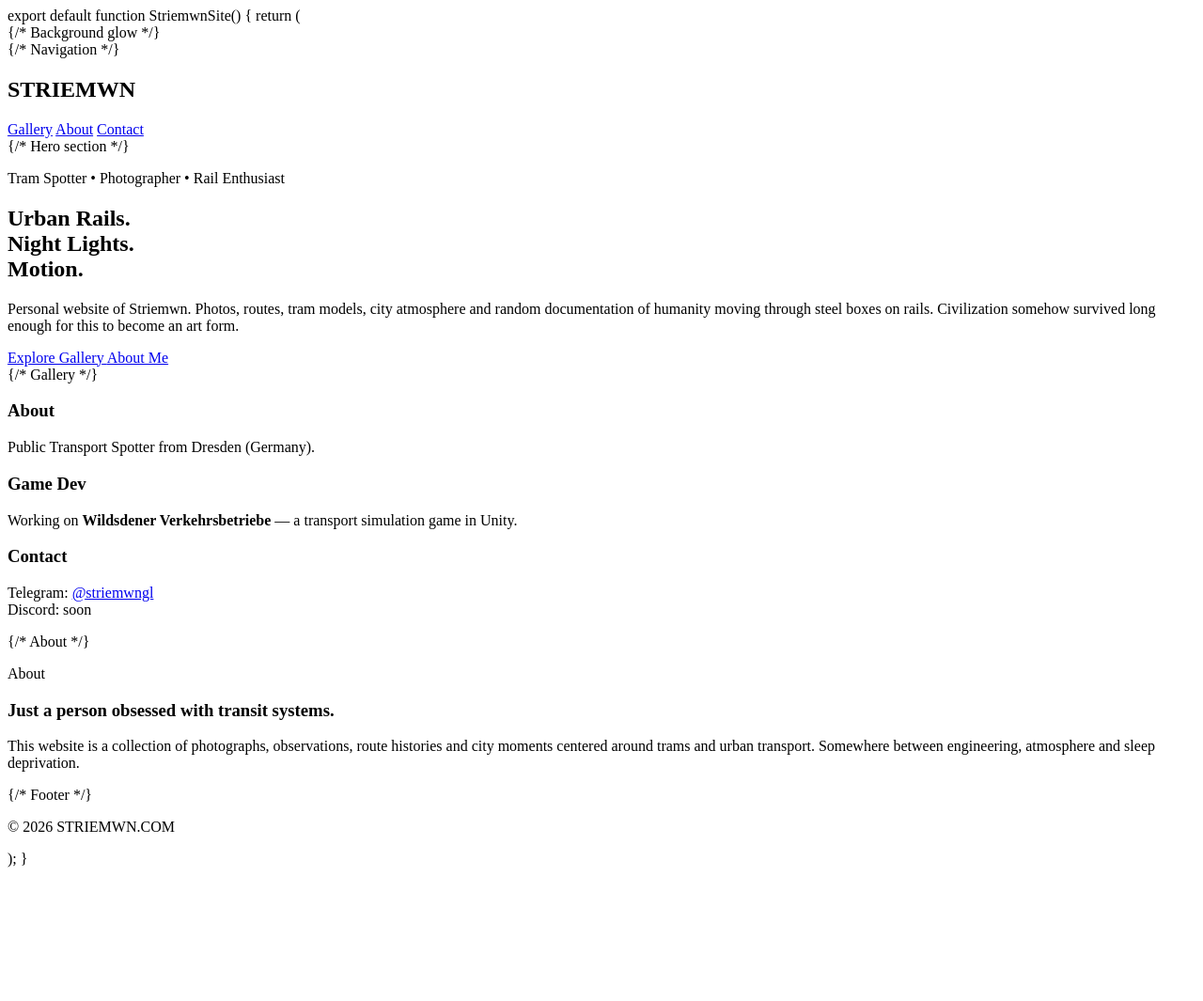
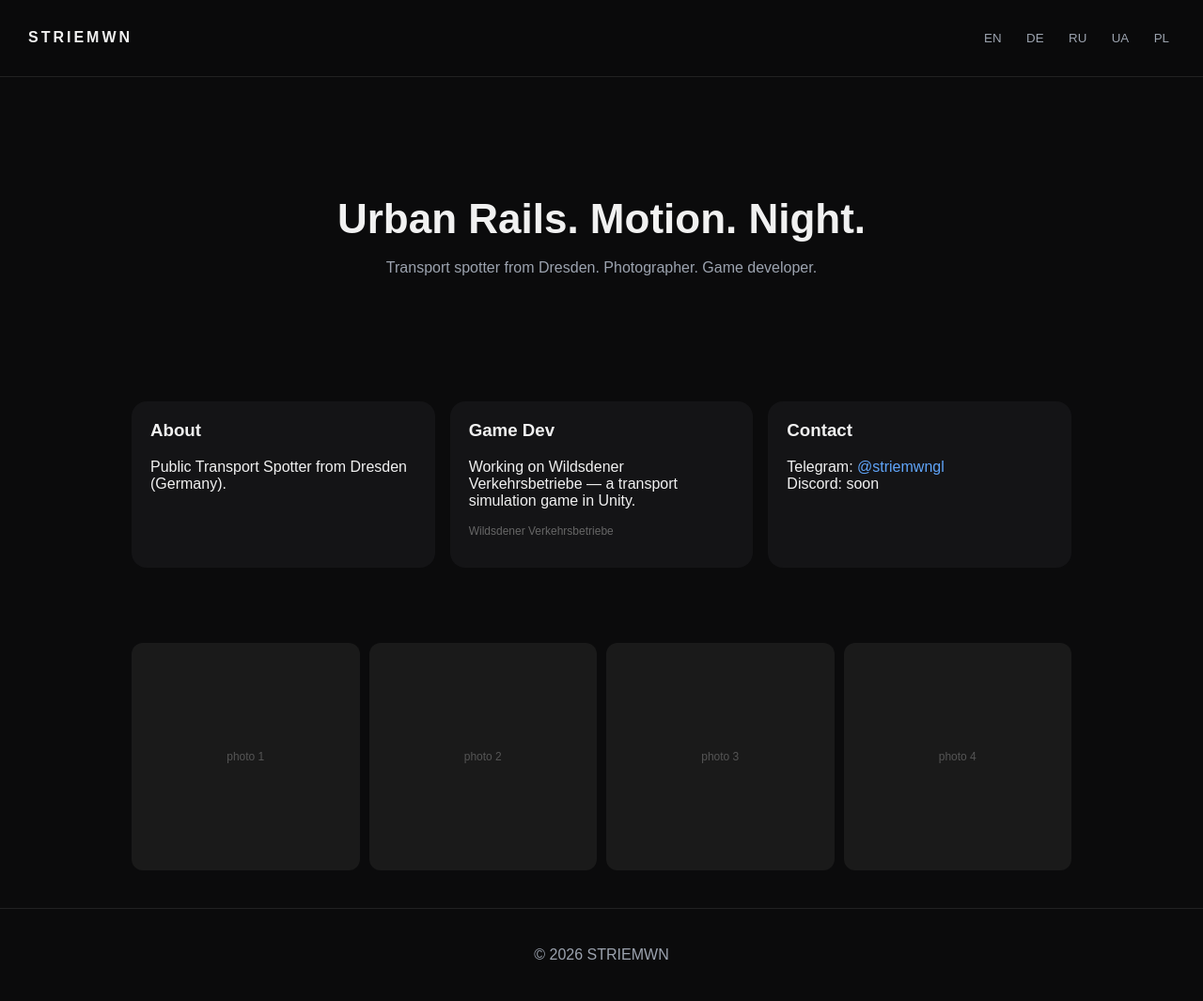
Before and after one commit to striemwn/striemwn.github.io, a plain HTML site: page index.html in a window 1280 px wide. Shown: the whole page at 94% size. Before the commit the page ends 931 px from the top, so only its background shows below. Drawn offline with Linux system fonts and the light colour scheme.

Commit message:
Update index.html

```diff
--- a/index.html
+++ b/index.html
@@ -1,106 +1,239 @@
-export default function StriemwnSite() { return ( <main className="min-h-screen bg-black text-white overflow-hidden"> {/* Background glow */} <div className="absolute inset-0 bg-[radial-gradient(circle_at_top,rgba(0,120,255,0.25),transparent_40%)]" />
+<!DOCTYPE html>
+<html lang="en">
+<head>
+<meta charset="UTF-8" />
+<meta name="viewport" content="width=device-width, initial-scale=1.0"/>
+<title>STRIEMWN</title>
 
-{/* Navigation */}
-  <nav className="relative z-10 flex items-center justify-between px-8 py-6 border-b border-white/10 backdrop-blur-sm">
-    <h1 className="text-2xl font-bold tracking-widest">STRIEMWN</h1>
+<style>
+:root{
+  --bg:#0b0b0c;
+  --card:#141416;
+  --text:#f1f1f1;
+  --muted:#9ca3af;
+  --accent:#60a5fa;
+}
 
-    <div className="flex gap-6 text-sm text-white/70">
-      <a href="#gallery" className="hover:text-white transition">Gallery</a>
-      <a href="#about" className="hover:text-white transition">About</a>
-      <a href="#contact" className="hover:text-white transition">Contact</a>
-    </div>
-  </nav>
+body{
+  margin:0;
+  font-family: Arial, sans-serif;
+  background:var(--bg);
+  color:var(--text);
+}
 
-  {/* Hero section */}
-  <section className="relative z-10 flex flex-col items-center justify-center text-center px-6 py-32">
-    <p className="uppercase tracking-[0.4em] text-blue-400 text-sm mb-4">
-      Tram Spotter • Photographer • Rail Enthusiast
+/* NAV */
+nav{
+  display:flex;
+  justify-content:space-between;
+  align-items:center;
+  padding:18px 30px;
+  border-bottom:1px solid #222;
+  position:sticky;
+  top:0;
+  background:rgba(11,11,12,0.85);
+  backdrop-filter: blur(10px);
+}
+
+nav h1{
+  font-size:16px;
+  letter-spacing:3px;
+}
+
+.lang button{
+  background:none;
+  border:none;
+  color:var(--muted);
+  margin-left:10px;
+  cursor:pointer;
+}
+
+.lang button:hover{
+  color:white;
+}
+
+/* HERO */
+.hero{
+  text-align:center;
+  padding:90px 20px;
+}
+
+.hero h2{
+  font-size:44px;
+  margin-bottom:15px;
+}
+
+.hero p{
+  color:var(--muted);
+  max-width:600px;
+  margin:0 auto;
+  line-height:1.5;
+}
+
+/* GRID */
+.grid{
+  display:grid;
+  grid-template-columns:repeat(auto-fit,minmax(250px,1fr));
+  gap:16px;
+  padding:40px;
+  max-width:1000px;
+  margin:auto;
+}
+
+.card{
+  background:var(--card);
+  padding:20px;
+  border-radius:16px;
+  transition:0.25s;
+}
+
+.card:hover{
+  transform:translateY(-5px);
+}
+
+.card h3{
+  margin-top:0;
+}
+
+/* GALLERY */
+.gallery{
+  display:grid;
+  grid-template-columns:repeat(auto-fit,minmax(180px,1fr));
+  gap:10px;
+  padding:40px;
+  max-width:1000px;
+  margin:auto;
+}
+
+.photo{
+  aspect-ratio:1/1;
+  background:#1a1a1a;
+  border-radius:12px;
+  display:flex;
+  align-items:center;
+  justify-content:center;
+  color:#555;
+  font-size:12px;
+}
+
+/* FOOTER */
+footer{
+  text-align:center;
+  padding:40px;
+  color:var(--muted);
+  border-top:1px solid #222;
+}
+
+/* LINKS */
+a{ color:var(--accent); text-decoration:none; }
+</style>
+</head>
+
+<body>
+
+<nav>
+  <h1>STRIEMWN</h1>
+
+  <div class="lang">
+    <button onclick="setLang('en')">EN</button>
+    <button onclick="setLang('de')">DE</button>
+    <button onclick="setLang('ru')">RU</button>
+    <button onclick="setLang('ua')">UA</button>
+    <button onclick="setLang('pl')">PL</button>
+  </div>
+</nav>
+
+<section class="hero">
+  <h2 id="title">Urban Rails. Motion. Night.</h2>
+  <p id="desc">Transport spotter from Dresden. Photographer. Game developer.</p>
+</section>
+
+<section class="grid">
+
+  <div class="card">
+    <h3>About</h3>
+    <p id="about">Public Transport Spotter from Dresden (Germany).</p>
+  </div>
+
+  <div class="card">
+    <h3>Game Dev</h3>
+    <p id="game">
+      Working on Wildsdener Verkehrsbetriebe — a transport simulation game in Unity.
     </p>
-
-    <h2 className="text-6xl md:text-8xl font-black leading-none max-w-5xl">
-      Urban Rails.
-      <br />
-      Night Lights.
-      <br />
-      Motion.
-    </h2>
-
-    <p className="mt-8 text-white/70 max-w-2xl text-lg leading-relaxed">
-      Personal website of Striemwn. Photos, routes, tram models,
-      city atmosphere and random documentation of humanity moving
-      through steel boxes on rails. Civilization somehow survived
-      long enough for this to become an art form.
-    </p>
-
-    <div className="mt-10 flex gap-4">
-      <a
-        href="#gallery"
-        className="bg-white text-black px-6 py-3 rounded-2xl font-semibold hover:scale-105 transition"
-      >
-        Explore Gallery
-      </a>
-
-      <a
-        href="#about"
-        className="border border-white/20 px-6 py-3 rounded-2xl hover:bg-white/10 transition"
-      >
-        About Me
-      </a>
-    </div>
-  </section>
-
-  {/* Gallery */}
-
-  <section id="gallery" className="relative z-10 px-8 py-20">
-    <div className="max-w-5xl mx-auto grid md:grid-cols-3 gap-6"><div className="bg-white/5 border border-white/10 rounded-3xl p-6 hover:-translate-y-1 transition">
-    <h3 className="text-xl font-bold mb-2">About</h3>
-    <p className="text-white/70">
-      Public Transport Spotter from Dresden (Germany).
+    <p style="font-size:12px;color:#666;">
+      Wildsdener Verkehrsbetriebe
     </p>
   </div>
 
-  <div className="bg-white/5 border border-white/10 rounded-3xl p-6 hover:-translate-y-1 transition">
-    <h3 className="text-xl font-bold mb-2">Game Dev</h3>
-    <p className="text-white/70">
-      Working on <b>Wildsdener Verkehrsbetriebe</b> — a transport simulation game in Unity.
-    </p>
-  </div>
-
-  <div className="bg-white/5 border border-white/10 rounded-3xl p-6 hover:-translate-y-1 transition">
-    <h3 className="text-xl font-bold mb-2">Contact</h3>
-    <p className="text-white/70">
-      Telegram: <a className="text-blue-400" href="https://t.me/striemwngl">@striemwngl</a><br/>
+  <div class="card">
+    <h3>Contact</h3>
+    <p>
+      Telegram: <a href="https://t.me/striemwngl">@striemwngl</a><br/>
       Discord: soon
     </p>
   </div>
 
-</div>
+</section>
 
-  </section>{/* About */} <section id="about" className="relative z-10 px-8 py-24 border-t border-white/10"> <div className="max-w-5xl mx-auto grid md:grid-cols-2 gap-12 items-center"> <div> <p className="text-blue-400 uppercase tracking-[0.3em] text-sm mb-2"> About </p>
+<section class="gallery">
+  <div class="photo">photo 1</div>
+  <div class="photo">photo 2</div>
+  <div class="photo">photo 3</div>
+  <div class="photo">photo 4</div>
+</section>
 
-<h3 className="text-5xl font-black mb-6">
-          Just a person obsessed with transit systems.
-        </h3>
-      </div>
+<footer>
+  © 2026 STRIEMWN
+</footer>
 
-      <div>
-        <p className="text-white/70 leading-relaxed text-lg">
-          This website is a collection of photographs, observations,
-          route histories and city moments centered around trams and
-          urban transport. Somewhere between engineering, atmosphere
-          and sleep deprivation.
-        </p>
-      </div>
-    </div>
-  </section>
+<script>
+const t = {
+  en:{
+    title:"Urban Rails. Motion. Night.",
+    desc:"Transport spotter from Dresden. Photographer. Game developer.",
+    about:"Public Transport Spotter from Dresden (Germany).",
+    game:"Working on Wildsdener Verkehrsbetriebe — a transport simulation game in Unity."
+  },
+  de:{
+    title:"Städtische Schienen. Bewegung. Nacht.",
+    desc:"Straßenbahn Spotter aus Dresden. Fotograf. Spieleentwickler.",
+    about:"ÖPNV Spotter aus Dresden (Deutschland).",
+    game:"Arbeitet an Wildsdener Verkehrsbetriebe — einer Simulation in Unity."
+  },
+  ru:{
+    title:"Городские рельсы. Движение. Ночь.",
+    desc:"Трамвайный споттер из Дрездена. Фотограф и разработчик игр.",
+    about:"Споттер общественного транспорта из Дрездена (Германия).",
+    game:"Разрабатывает Wildsdener Verkehrsbetriebe — транспортный симулятор на Unity."
+  },
+  ua:{
+    title:"Міські рейки. Рух. Ніч.",
+    desc:"Споттер трамваїв із Дрездена. Фотограф і розробник ігор.",
+    about:"Споттер громадського транспорту з Дрездена (Німеччина).",
+    game:"Розробляє Wildsdener Verkehrsbetriebe — транспортний симулятор на Unity."
+  },
+  pl:{
+    title:"Miejskie szyny. Ruch. Noc.",
+    desc:"Spotter tramwajów z Drezna. Fotograf i twórca gier.",
+    about:"Spotter transportu publicznego z Drezna (Niemcy).",
+    game:"Tworzy Wildsdener Verkehrsbetriebe — symulator transportu w Unity."
+  }
+};
 
-  {/* Footer */}
-  <footer
-    id="contact"
-    className="relative z-10 border-t border-white/10 px-8 py-10 text-center text-white/40"
-  >
-    <p>© 2026 STRIEMWN.COM</p>
-  </footer>
-</main>
+function setLang(l){
+  localStorage.setItem("lang",l);
+  apply();
+}
 
-); }
+function apply(){
+  let l = localStorage.getItem("lang") || "en";
+  document.getElementById("title").innerText = t[l].title;
+  document.getElementById("desc").innerText = t[l].desc;
+  document.getElementById("about").innerText = t[l].about;
+  document.getElementById("game").innerText = t[l].game;
+}
+
+apply();
+</script>
+
+</body>
+</html>
```
